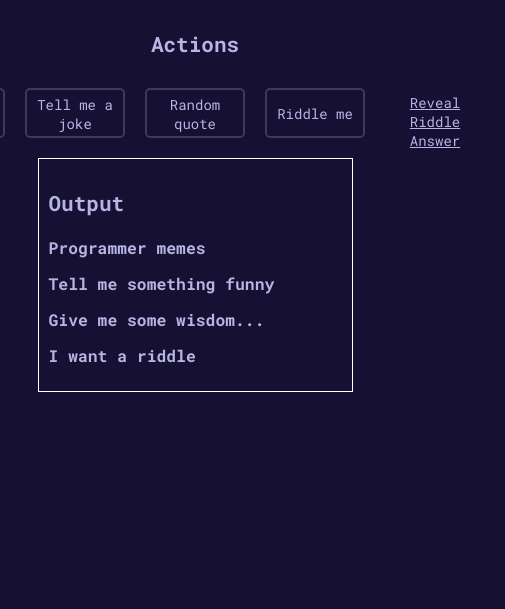
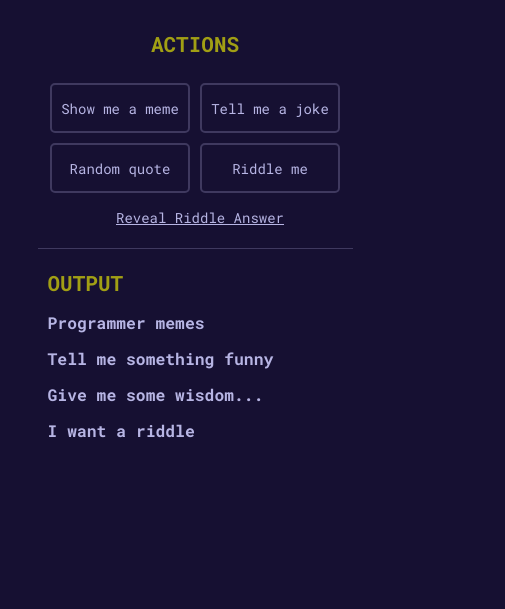
Before and after one commit to ErickRabocse/meme_generator, a website: page index.html in a window 390 px wide. Shown: the whole page, 505 px wide, since content can reach past the window. Drawn offline with Linux system fonts and the light colour scheme.

Commit message:
media queries added

```diff
--- a/main.scss
+++ b/main.scss
@@ -14,6 +14,7 @@ $color-hover: #b7b5e440;
 $font-nav: "Lato", sans-serif;
 $font-output: "Roboto Mono", monospace;
 
+//GLOBAL
 body {
   height: 100vh;
   padding: 20px;
@@ -26,6 +27,10 @@ body {
   @media (max-width: 800px) {
     height: 100%;
   }
+}
+h2 {
+  text-transform: uppercase;
+  color: rgba(255, 255, 0, 0.6);
 }
 
 //MAIN CONTAINER BOX
@@ -49,15 +54,19 @@ body {
   font-family: $font-output;
   &_header {
     margin: 20px 0;
+    @media (max-width: 800px) {
+      margin: 10px 0;
+    }
   }
   &_subheader {
     margin: 15px 0;
     list-style: none;
   }
   @media (max-width: 800px) {
+    border-top: 1px solid $color-hover;
     width: 100%;
     padding: 10px;
-    border: 1px solid white;
+    padding-bottom: 150px;
   }
 }
 
@@ -109,10 +118,12 @@ p {
     flex-direction: column;
     justify-content: center;
     @media (max-width: 800px) {
-      flex-direction: row;
-      justify-content: center;
-      align-items: center;
+      //   flex-direction: row;
+      //   justify-content: center;
+      //   align-items: center;
       padding: 10px;
+      display: grid;
+      grid-template-columns: repeat(2, 50%);
     }
   }
   &_btn {
@@ -126,8 +137,8 @@ p {
     border: 2px solid $color-hover;
     border-radius: 5px;
     @media (max-width: 800px) {
-      width: 100px;
-      margin: 10px;
+      width: 140px;
+      margin: 5px;
     }
     &:hover {
       background-color: $color-hover;
@@ -141,6 +152,15 @@ p {
         border: 2px solid $color-hover;
         background-color: transparent;
       }
+      @media (max-width: 800px) {
+        //   flex-direction: row;
+        //   justify-content: center;
+        //   align-items: center;
+        display: grid;
+        grid-column: span 2;
+        width: 100%;
+        height: 30px;
+      }
     }
   }
 }
```
Also changed, not shown: package.json (+11 -2 lines), style.css.
